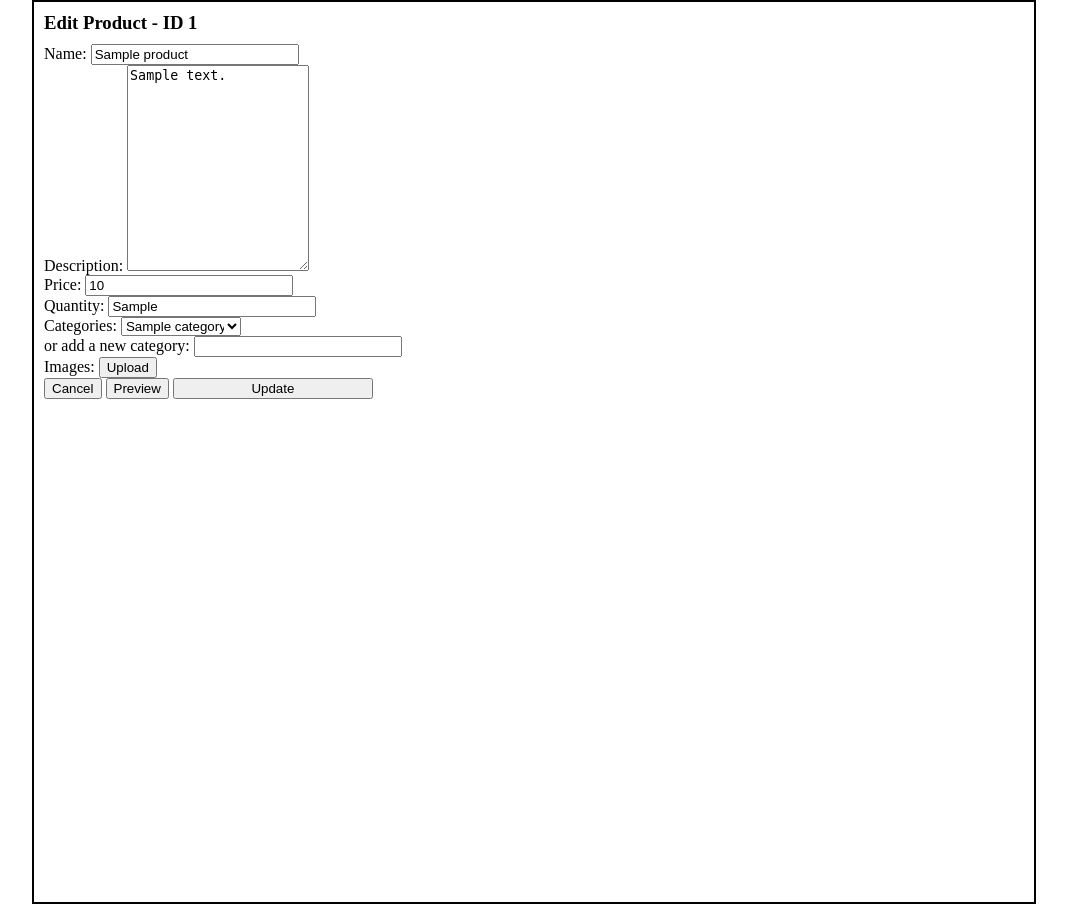
After one commit to trippysky/hawkecommerce, a CodeIgniter app: page /edit_product/1 in a window 1280 px wide. The commit adds this page. Shown: the whole page, without its empty margins (106-1173 px from the left). Run offline with CodeIgniter, Linux system fonts and the light colour scheme; tables that the repository leaves empty or names only in its code hold one stand-in row (values such as "Sample post").

Commit message:
populated the fields for edit_product

```diff
--- a/CI-LAMP/application/config/routes.php
+++ b/CI-LAMP/application/config/routes.php
@@ -37,7 +37,9 @@
 | in the URL cannot be matched to a valid route.
 |
 */
-$route['edit_product'] = "products/products/edit_product";
+$route['edit_product/(:any)'] = "products/products/edit_product/$1";
+$route['show_products'] = "products/products/show_products";
+$route['add_product'] = "products/products/add_product";
 $route['products'] = "products/products";
 $route['admins'] = "admins/admins";
 $route['default_controller'] = "products/products";
--- a/CI-LAMP/application/controllers/products/products.php
+++ b/CI-LAMP/application/controllers/products/products.php
@@ -16,21 +16,38 @@ class Products extends CI_Controller {
 
 	public function show_products()
 	{
-		die('here');
+
 		$results = $this->product->get_products();
+
 		$this->load->view('products/allProducts', array("results"=>$results));
+	}
+
+	public function create_product()
+	{
+		$this->product->create_product($this->input->post());
+		redirect("/show_products");
+
 	}
 
 	public function add_product()
 	{
-		$this->product->create_product($this->input->post());
+		$results = $this->product->get_categories();
+
+		$this->load->view("addProducts", array("results"=>$results));
+	}
+
+	public function edit_product($id)
+	{
+		$results = $this->product->get_one_product($id);
+		$cat_results = $this->product->get_categories();
+		$this->load->view("products/editProduct", array("results" => $results, "cat_results" => $cat_results));
 
 	}
 
-	public function edit_product()
+	public function update_product()
 	{
-		$this->load->view("editProducts");
-
+		var_dump($this->input->post());
+		die();
 	}
 }
 
--- a/CI-LAMP/application/models/product/product.php
+++ b/CI-LAMP/application/models/product/product.php
@@ -31,8 +31,7 @@
 						products.id, products.name, products.inventory, products.qty_sold
 						FROM products";
 
-			var_dump( $this->db->query($query)->result_array());
-			die();
+			return $this->db->query($query)->result_array();
 
 		}
 
@@ -41,25 +40,32 @@
 			// var_dump($post);
 			// die('model');
 
-
-			$query = "INSERT INTO products (name, description, price, inventory, created_at, updated_at) VALUES (?, ?, ?, ?, NOW(), NOW())";
-			$values = array($post['name'], $post['description'], $post['price'], $post['qty']);
-			$this->db->query($query, $values);
-			$prod_id = $this->db->insert_id();
-
-
 			$query = "INSERT INTO categories (name, created_at, updated_at) VALUES (?, NOW(), NOW())";
 			$values = array($post['new_category']);
 			$this->db->query($query, $values);
 			$cat_id = $this->db->insert_id();
 
-			$query = "INSERT INTO product_categories (category_id, product_id, created_at, updated_at) VALUES (?, ?, NOW(), NOW())";
-			$values = "$cat_id, $prod_id";
-			$this->db->query($query,$values);
+			$query = "INSERT INTO products (name, description, price, inventory, category_id, created_at, updated_at) VALUES (?, ?, ?, ?, ?, NOW(), NOW())";
+			$values = array($post['name'], $post['description'], $post['price'], $post['qty'], $cat_id);
+			$this->db->query($query, $values);
+
+		}
+
+		public function get_one_product($id)
+		{
 
 
 
+			$query = "SELECT products.id as product_id, products.name AS product_name, products.description, products.price, products.inventory, categories.name AS category_name, categories.id as category_id FROM products JOIN categories ON products.category_id = categories.id
+						WHERE products.id = ?";
+			$values = $id;
+			return $this->db->query($query, $values)->row_array();
+		}
 
+		public function get_categories()
+		{
+			$query = "SELECT id, name FROM categories";
+			return $this->db->query($query)->result_array();
 		}
 
 	}
--- a/CI-LAMP/application/views/products/dashOrders.php
+++ b/CI-LAMP/application/views/products/dashOrders.php
@@ -16,7 +16,7 @@
 	<div id="header">
 		<p>Dashboard</p>
 		<p><a href=""></a>Orders</p>
-		<p><a href="/products/show_products">Products</a></p>
+		<p><a href="/show_products">Products</a></p>
 		<p><a href="/admins/admins/logout">logoff</a></p>
 	</div>
 
--- /dev/null
+++ b/CI-LAMP/application/views/products/editProduct.php
@@ -0,0 +1,74 @@
+<!DOCTYPE html>
+<html>
+<head>
+	<title></title>
+	<style type="text/css">
+		*{
+			margin: 0px auto;
+		}
+		form{
+			text-align: left;
+			border: 1px;
+			border-width: 100px;
+			border-height: 100px;
+			margin: 10px;
+
+		}
+
+		body{
+
+			border: 2px solid;
+			width:1000px;
+			height:900px;
+
+		}
+		h3{
+			margin:10px;
+		}
+		select{
+			width: 120px;
+		}
+		textarea{
+			height:200px;
+		}
+		input {
+			width:200px;
+		}
+	</style>
+</head>
+
+<body>
+<?php //var_dump($results); die();
+ ?>
+<h3>Edit Product - ID <?= $results['product_id'] ?></h3>
+	<div class = "form_edit">
+		<form action = "/products/products/update_product" method = "post">
+			<input type = "hidden" name = "product_id" value = "<?= $results['product_id'] ?>">
+			Name:
+				<input type="text" name="name" value = "<?= $results['product_name'] ?>"><br>
+				Description:
+				<textarea id="description" name="description"><?= $results['description'] ?></textarea><br>
+				Price:
+				<input type = "text" name = "price" value = "<?= $results['price'] ?>"><br>
+				Quantity:
+				<input type = "text" name = "qty" value = "<?= $results['inventory'] ?>"><br>
+			Categories:
+				<select name = "category_id">
+					<option value = "<?= $results['category_id'] ?>"><?= $results['category_name'] ?></option>
+
+					<?php foreach($cat_results as $cat_result){ ?>
+					<option value = "<?= $cat_result['id'] ?>"><?= $cat_result['name'] ?></option>
+					<?php } ?>
+				</select><br>
+			or add a new category:
+				<input type="text" name="new_category"><br>
+			Images:
+			<button type="button" name="Upload" onlick="">Upload</button><br>
+			<button>Cancel</button>
+			<button>Preview</button>
+			<input type="submit" value="Update"><br>
+		</form>
+	</div>
+
+</body>
+</html>
```
Also changed, not shown: CI-LAMP/application/views/addProducts.php (renamed from CI-LAMP/application/views/editProducts.php, +10 -8 lines), CI-LAMP/application/views/products/allProducts.php (+11 -8 lines).
